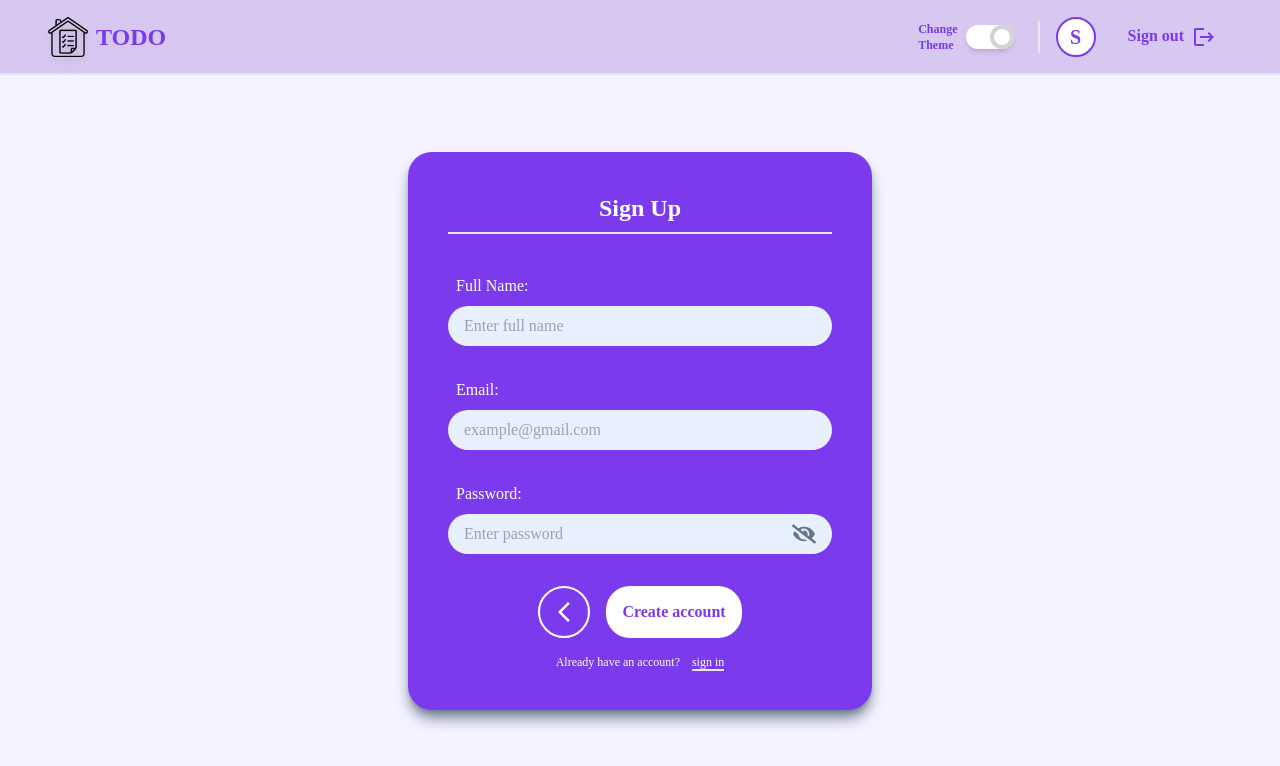
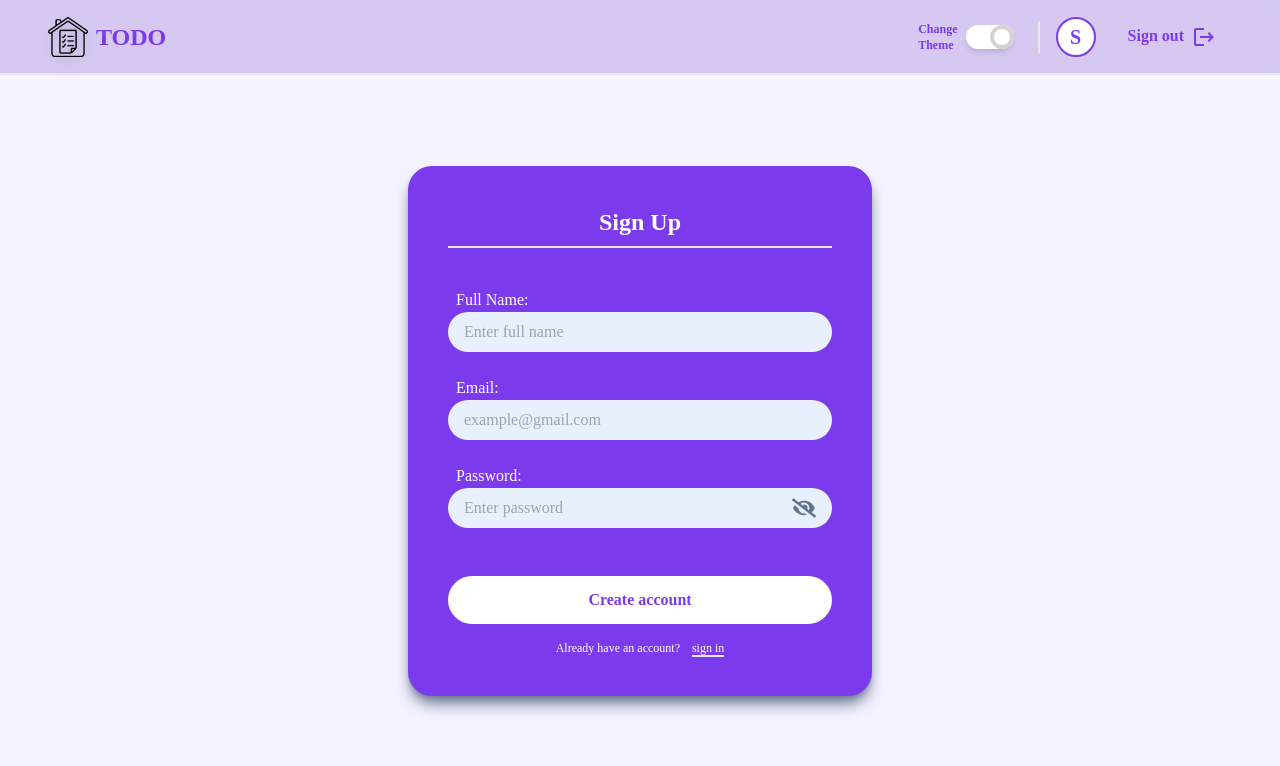
Before and after one commit to Yasir284/TODO-APP-CRUD-FRONTEND, a React (Create React App) app: page /signUp in a window 1280 px wide. Shown: the top 766 px of the page. Built offline with nearby package versions, Linux system fonts and the light colour scheme; sample sign-in values are in the browser's storage.

Commit message:
changes some css in signIn and signUp buttons

```diff
--- a/src/components/SignIn.js
+++ b/src/components/SignIn.js
@@ -3,7 +3,7 @@ import axios from "axios";
 import { FaEye, FaEyeSlash } from "react-icons/fa";
 import { NavLink, useNavigate } from "react-router-dom";
 import { toast } from "react-toastify";
-import { MdArrowBackIosNew } from "react-icons/md";
+// import { MdArrowBackIosNew } from "react-icons/md";
 import { UserContext } from "../context/UserContext";
 import { motion } from "framer-motion";
 
@@ -78,8 +78,9 @@ function SignIn() {
         {/* Signin form */}
         <form
           onSubmit={handleSubmit}
-          className="flex w-96 flex-col items-start"
+          className="flex w-96 flex-col items-start gap-6"
         >
+          <div className="w-full">
             <label htmlFor="email" className="ml-2 mb-2">
               Email:
             </label>
@@ -88,13 +89,15 @@ function SignIn() {
               type="email"
               name="email"
               placeholder="example@gmail.com"
-            className="mb-8 w-full rounded-3xl bg-[#e8f0fe] p-2 px-4 text-black"
+              className="w-full rounded-3xl bg-[#e8f0fe] p-2 px-4 text-black"
             />
+          </div>
 
+          <div className="mb-6 w-full">
             <label htmlFor="password" className="ml-2 mb-2">
               Password:
             </label>
-          <div className="mb-8 flex w-full flex-row justify-between rounded-3xl bg-[#e8f0fe] p-2 px-4">
+            <div className="flex w-full flex-row justify-between rounded-3xl bg-[#e8f0fe] p-2 px-4">
               <input
                 ref={passwordRef}
                 type={showPass ? "text" : "password"}
@@ -116,20 +119,21 @@ function SignIn() {
                 />
               )}
             </div>
-          <div className="mt-6 flex w-full flex-row items-center justify-center gap-6">
-            <NavLink
+          </div>
+          {/* <div className="mt-6 flex w-full flex-row items-center justify-center gap-6"> */}
+          {/* <NavLink
               to="/"
               className="rounded-full border-2 border-white p-3 transition-all duration-200 ease-in-out hover:bg-white hover:text-violet-600 dark:hover:text-black"
             >
               <MdArrowBackIosNew size="1.5rem" />
-            </NavLink>
+            </NavLink> */}
           <button
             type="submit"
-              className="rounded-3xl bg-white px-6 py-3 font-semibold text-violet-600 transition-all duration-200 ease-in-out hover:scale-110 active:scale-50 dark:bg-violet-600 dark:text-white"
+            className="w-full rounded-3xl bg-white px-6 py-3 font-semibold text-violet-600 transition-all duration-200 ease-in-out hover:scale-105 active:scale-95 dark:bg-violet-600 dark:text-white"
           >
             Login
           </button>
-          </div>
+          {/* </div> */}
         </form>
 
         <div className="mt-3 text-center text-xs">
--- a/src/components/SignUp.js
+++ b/src/components/SignUp.js
@@ -6,7 +6,7 @@ import { FaEye, FaEyeSlash } from "react-icons/fa";
 import { NavLink, useNavigate } from "react-router-dom";
 import { toast } from "react-toastify";
 import { motion } from "framer-motion";
-import { MdArrowBackIosNew } from "react-icons/md";
+// import { MdArrowBackIosNew } from "react-icons/md";
 import { useContext } from "react";
 import { UserContext } from "../context/UserContext";
 
@@ -77,8 +77,9 @@ function SignUp() {
         </h1>
         <form
           onSubmit={handleSubmit}
-          className="flex w-96 flex-col items-start"
+          className="flex w-96 flex-col items-start gap-6"
         >
+          <div className="w-full">
             <label htmlFor="fullName" className="ml-2 mb-2">
               Full Name:
             </label>
@@ -87,9 +88,11 @@ function SignUp() {
               type="text"
               name="fullName"
               placeholder="Enter full name"
-            className="mb-8 w-full rounded-3xl bg-[#e8f0fe] p-2 px-4 text-black "
+              className="w-full rounded-3xl bg-[#e8f0fe] p-2 px-4 text-black "
             />
+          </div>
 
+          <div className="w-full">
             <label htmlFor="email" className="ml-2 mb-2">
               Email:
             </label>
@@ -98,13 +101,15 @@ function SignUp() {
               type="email"
               name="email"
               placeholder="example@gmail.com"
-            className="mb-8 w-full rounded-3xl bg-[#e8f0fe] p-2 px-4 text-black"
+              className="w-full rounded-3xl bg-[#e8f0fe] p-2 px-4 text-black"
             />
+          </div>
 
+          <div className="mb-6 w-full">
             <label htmlFor="password" className="ml-2 mb-2">
               Password:
             </label>
-          <div className="felx-row mb-8 flex w-full justify-between rounded-3xl bg-[#e8f0fe] p-2 px-4">
+            <div className="felx-row flex w-full justify-between rounded-3xl bg-[#e8f0fe] p-2 px-4">
               <input
                 ref={passwordRef}
                 type={showPass ? "text" : "password"}
@@ -126,26 +131,27 @@ function SignUp() {
                 />
               )}
             </div>
+          </div>
 
-          <div className="flex w-full flex-row justify-center gap-4">
-            <NavLink
+          {/* <div className="flex w-full flex-row justify-center gap-4"> */}
+          {/* <NavLink
               to="/"
               className="rounded-full border-2 border-white p-3 transition-all duration-200 ease-in-out hover:bg-white hover:text-violet-600 dark:hover:text-black"
             >
               <MdArrowBackIosNew size="1.5rem" />
-            </NavLink>
+            </NavLink> */}
+          {/* </div> */}
           <button
             type="submit"
-              className="rounded-3xl bg-white px-4 py-3 font-semibold text-violet-600 transition-all duration-200 ease-in-out hover:scale-110 active:scale-50 dark:bg-violet-600 dark:text-white"
+            className="w-full rounded-3xl bg-white px-4 py-3 font-semibold text-violet-600 transition-all duration-200 ease-in-out hover:scale-105 active:scale-95 dark:bg-violet-600 dark:text-white"
           >
             Create account
           </button>
-          </div>
         </form>
 
         <div className="mt-4 text-center text-xs">
           <span className="mr-3">Already have an account?</span>
-          <NavLink to="/signIp" className="border-b-2">
+          <NavLink to="/signIn" className="border-b-2">
             sign in
           </NavLink>
         </div>
```
Lines whose indentation alone changed are shown as unchanged.
